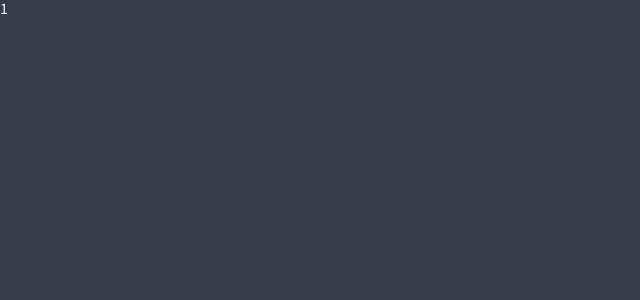
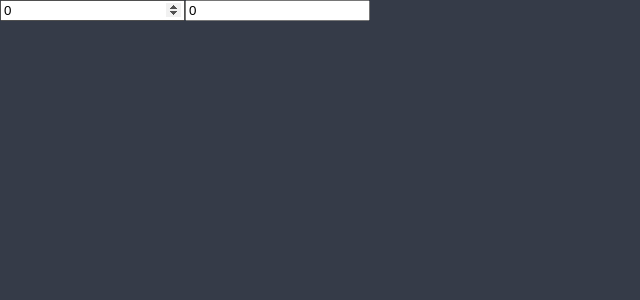
Before and after one commit to guiltygear12/masterclass-todolist, a React (Create React App) app: page / in a window 1280 px wide. Shown: the top 300 px of the page, without its empty margins (0-640 px from the left). Built offline with nearby package versions, Linux system fonts and the light colour scheme.

Commit message:
7.1 셀렉터 연습

```diff
--- a/package.json
+++ b/package.json
@@ -11,6 +11,7 @@
     "@types/react": "^18.0.32",
     "@types/react-dom": "^18.0.11",
     "react": "^18.2.0",
+    "react-beautiful-dnd": "^13.1.1",
     "react-dom": "^18.2.0",
     "react-hook-form": "^7.43.9",
     "react-scripts": "5.0.1",
@@ -44,6 +45,8 @@
     ]
   },
   "devDependencies": {
-    "@types/styled-components": "^5.1.26"
+    "@types/react-beautiful-dnd": "^13.1.4",
+    "@types/styled-components": "^5.1.26",
+    "prettier": "^2.8.7"
   }
 }
--- a/src/App.tsx
+++ b/src/App.tsx
@@ -1,10 +1,20 @@
-import { createGlobalStyle } from "styled-components";
-
+import { useRecoilState, useRecoilValue } from 'recoil';
+import { createGlobalStyle } from 'styled-components';
+import { hourSelctor, minState } from './atoms';
 
 function App() {
+  const [min, setMin] = useRecoilState(minState);
+  const [hours, setHours] = useRecoilState(hourSelctor);
+  const onMinChange = (event: React.FormEvent<HTMLInputElement>) => {
+    setMin(+event.currentTarget.value);
+  };
+  const onHoursChange = (event: React.FormEvent<HTMLInputElement>) => {
+    setHours(+event.currentTarget.value);
+  };
   return (
     <div>
-      <h1>1</h1>
+      <input value={min} onChange={onMinChange} type="number" placeholder="Min" />
+      <input value={hours} onChange={onHoursChange} type="number" placeholder="Hour" />
     </div>
   );
 }
--- a/src/atoms.ts
+++ b/src/atoms.ts
@@ -1 +1,19 @@
-import { atom, selector } from "recoil";
+import { atom, selector } from 'recoil';
+
+export const minState = atom({
+  key: 'mins',
+  default: 0,
+});
+
+export const hourSelctor = selector<number>({
+  key: 'hours',
+  get: ({ get }) => {
+    const min = get(minState);
+    return min / 60;
+  },
+  set: ({ set }, newValue) => {
+    console.log(newValue);
+    const min = Number(newValue) * 60;
+    set(minState, min);
+  },
+});
```
Also changed, not shown: 2 other files (tests, documents, lock files or other folders).
